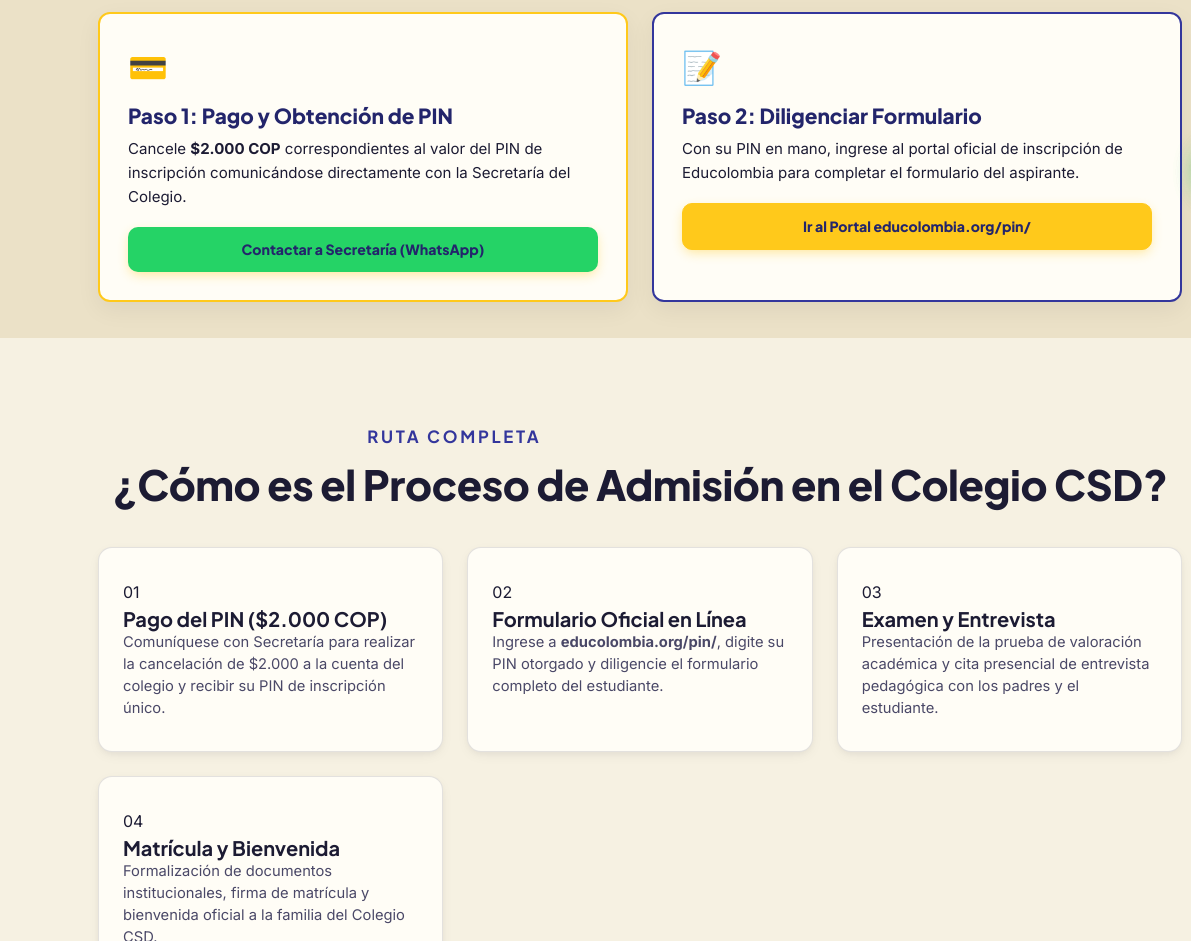
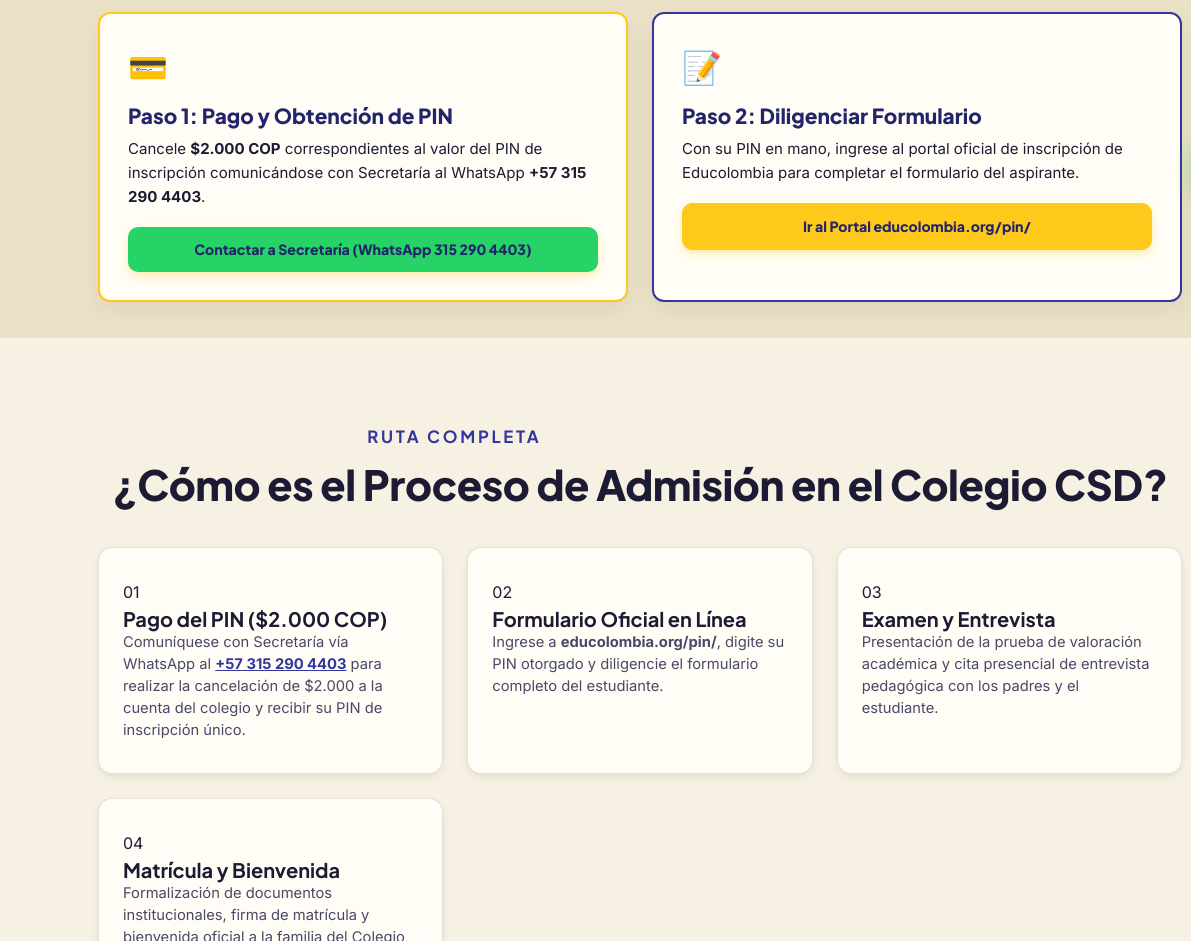
Before and after one commit to csd-digitalweb/sitio-web-csd, an Eleventy site: page src/admisiones.njk in a window 1280 px wide. Shown: the part 580-1521 px from the top of the page, 0-1191 px from the left. Built offline with nearby package versions, Linux system fonts and the light colour scheme; Eleventy itself is replaced by a stand-in of ours; files that its build step writes are made by us from their sources.

Commit message:
fix: include secretaria whatsapp number in step 1 of admission process

```diff
--- a/src/admisiones.njk
+++ b/src/admisiones.njk
@@ -34,9 +34,9 @@ permalink: /admisiones/
         <div class="reveal" style="background:var(--surface); border:2px solid #FFC91B; border-radius:12px; padding:28px; box-shadow:0 8px 24px rgba(0,0,0,0.06);">
           <div style="font-size:2rem; margin-bottom:10px;">💳</div>
           <h3 style="color:var(--blue-900); font-weight:800; font-size:1.3rem; margin-bottom:8px;">Paso 1: Pago y Obtención de PIN</h3>
-          <p style="font-size:0.94rem; color:var(--ink-light); margin-bottom:18px;">Cancele <strong>$2.000 COP</strong> correspondientes al valor del PIN de inscripción comunicándose directamente con la Secretaría del Colegio.</p>
+          <p style="font-size:0.94rem; color:var(--ink-light); margin-bottom:18px;">Cancele <strong>$2.000 COP</strong> correspondientes al valor del PIN de inscripción comunicándose con Secretaría al WhatsApp <strong>+57 315 290 4403</strong>.</p>
           <a href="https://wa.me/573152904403?text=Hola%20Secretar%C3%ADa%20CSD,%20quisiera%20solicitar%20el%20PIN%20de%20inscripci%C3%B3n%20($2.000)" target="_blank" rel="noopener" class="btn btn-primary" style="width:100%; justify-content:center; background:#25D366; border:none;">
-            Contactar a Secretaría (WhatsApp)
+            Contactar a Secretaría (WhatsApp 315 290 4403)
           </a>
         </div>
 
@@ -63,7 +63,7 @@ permalink: /admisiones/
         <div class="step-card reveal">
           <div class="step-number">01</div>
           <h3>Pago del PIN ($2.000 COP)</h3>
-          <p>Comuníquese con Secretaría para realizar la cancelación de $2.000 a la cuenta del colegio y recibir su PIN de inscripción único.</p>
+          <p>Comuníquese con Secretaría vía WhatsApp al <strong><a href="https://wa.me/573152904403?text=Hola%20Secretar%C3%ADa%20CSD,%20quisiera%20solicitar%20el%20PIN%20de%20inscripci%C3%B3n%20($2.000)" target="_blank" rel="noopener" style="color:var(--blue-700); font-weight:700;">+57 315 290 4403</a></strong> para realizar la cancelación de $2.000 a la cuenta del colegio y recibir su PIN de inscripción único.</p>
         </div>
         <div class="step-card reveal">
           <div class="step-number">02</div>
--- a/src/index.njk
+++ b/src/index.njk
@@ -298,7 +298,7 @@ permalink: /
             <span class="step-time">💳 $2.000 COP</span>
             <h3>Pago y Adquisición del PIN</h3>
           </div>
-          <p>Cancela $2.000 a la cuenta del colegio comunicándote con Secretaría para recibir tu código PIN de inscripción único.</p>
+          <p>Cancela $2.000 a la cuenta del colegio comunicándote con Secretaría al WhatsApp <strong><a href="https://wa.me/573152904403?text=Hola%20Secretar%C3%ADa%20CSD,%20quisiera%20solicitar%20el%20PIN%20de%20inscripci%C3%B3n%20($2.000)" target="_blank" rel="noopener" style="color:var(--blue-700); font-weight:700;">+57 315 290 4403</a></strong> para recibir tu código PIN de inscripción único.</p>
         </div>
 
         <div class="step-card">
```
